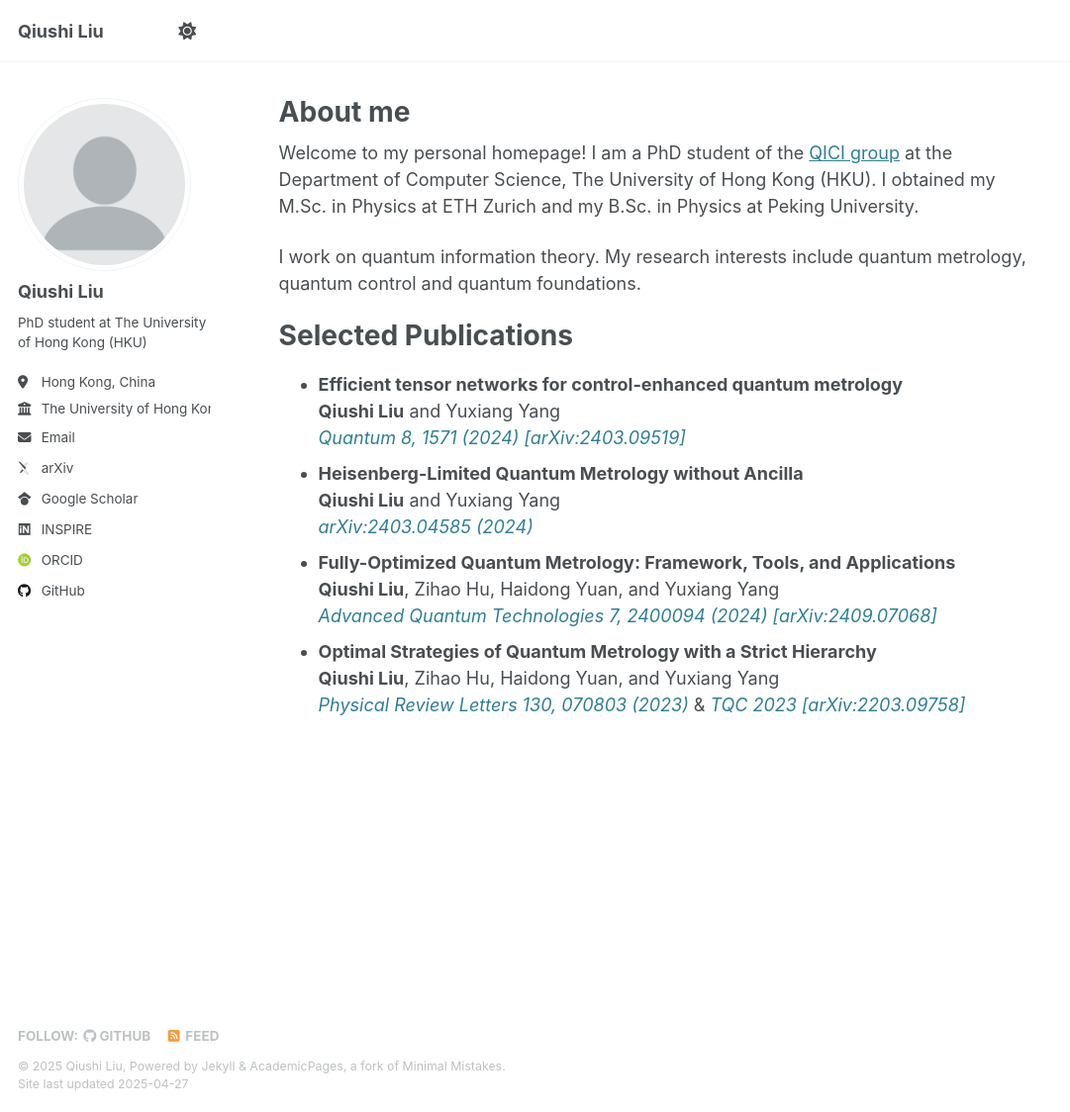
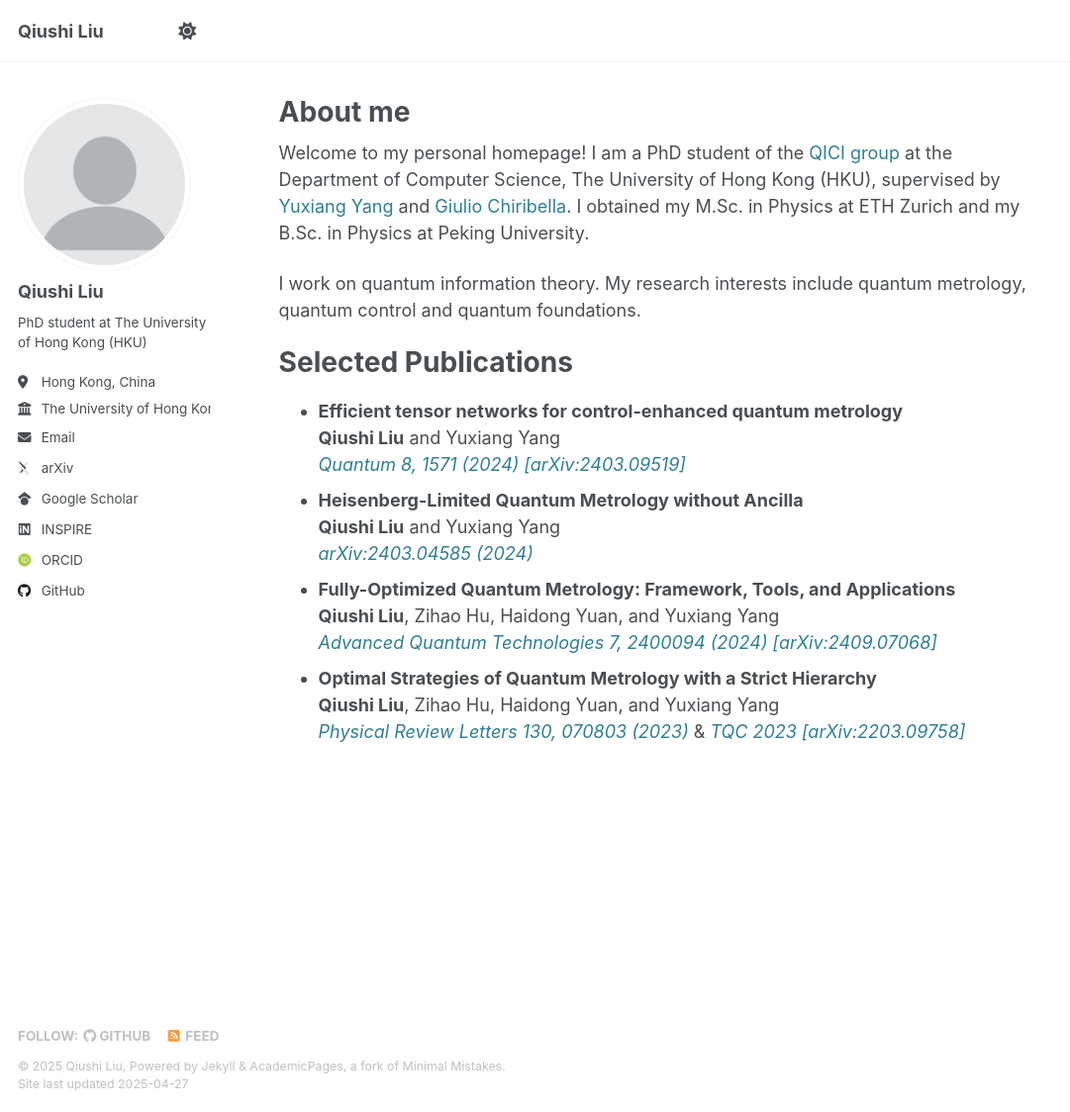
Before and after one commit to qiushi-liu/qiushi-liu.github.io, a Jekyll site: the page built from _pages/about.md, in a window 1280 px wide and 1124 px high. Shown: the whole window at 99% size, without its empty margins (0-1081 px from the left). Built offline with Jekyll 4.4.1, drawn with Linux system fonts in a browser that asks for light colours; some web fonts are replaced.

Commit message:
Update about.md

```diff
--- a/_pages/about.md
+++ b/_pages/about.md
@@ -7,7 +7,7 @@ redirect_from:
   - /about.html
 ---
 
-Welcome to my personal homepage! I am a PhD student of the [QICI group](https://qici.weebly.com/) at the Department of Computer Science, The University of Hong Kong (HKU). I obtained my M.Sc. in Physics at ETH Zurich and my B.Sc. in Physics at Peking University.
+Welcome to my personal homepage! I am a PhD student of the [QICI group](https://qici.weebly.com/){: style="text-decoration: none;" } at the Department of Computer Science, The University of Hong Kong (HKU), supervised by [Yuxiang Yang](https://yangyx09.github.io/){: style="text-decoration: none;" } and [Giulio Chiribella](https://scholar.google.com/citations?user=4ob0VU4AAAAJ){: style="text-decoration: none;" }. I obtained my M.Sc. in Physics at ETH Zurich and my B.Sc. in Physics at Peking University.
 
 I work on quantum information theory. My research interests include quantum metrology, quantum control and quantum foundations.
 
```
